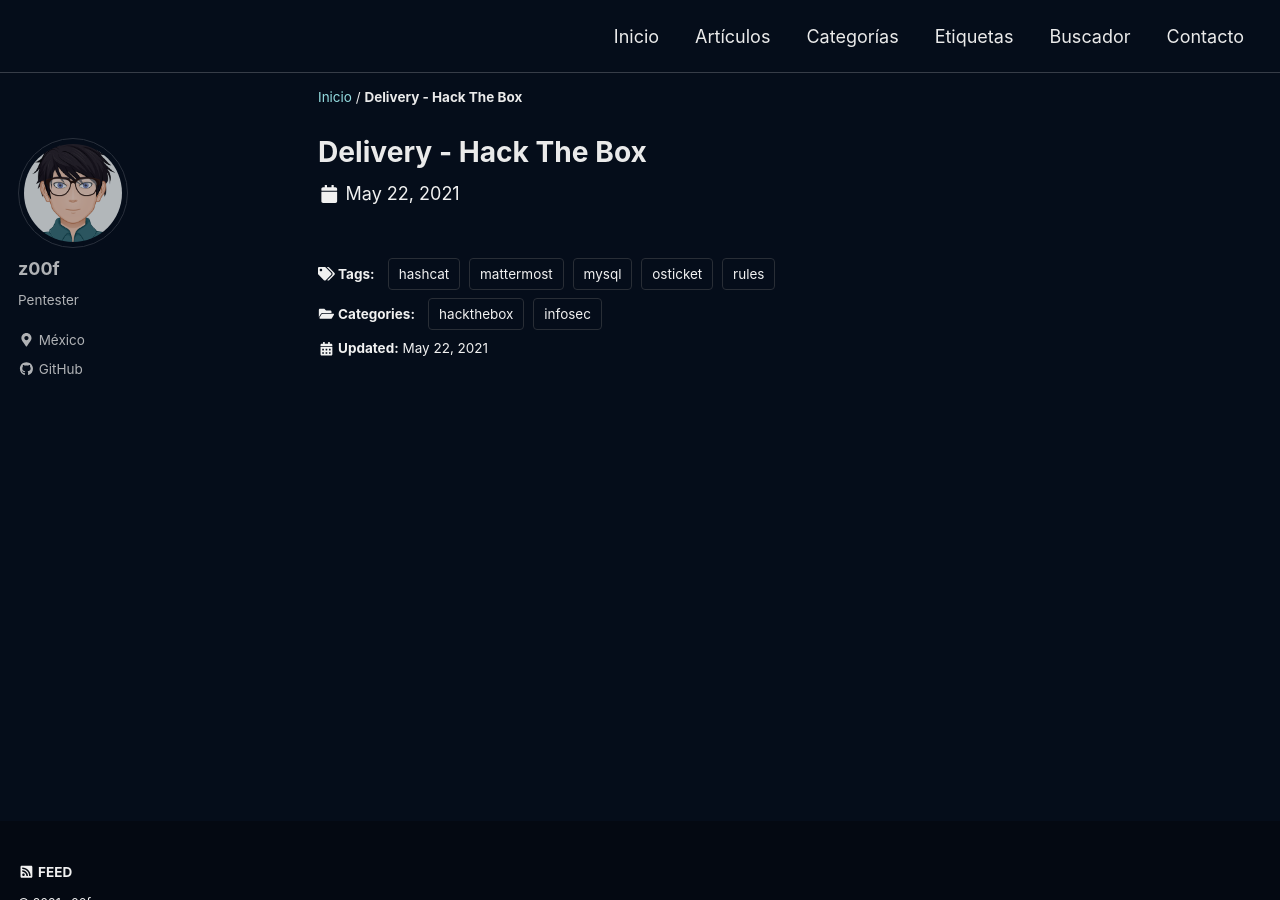
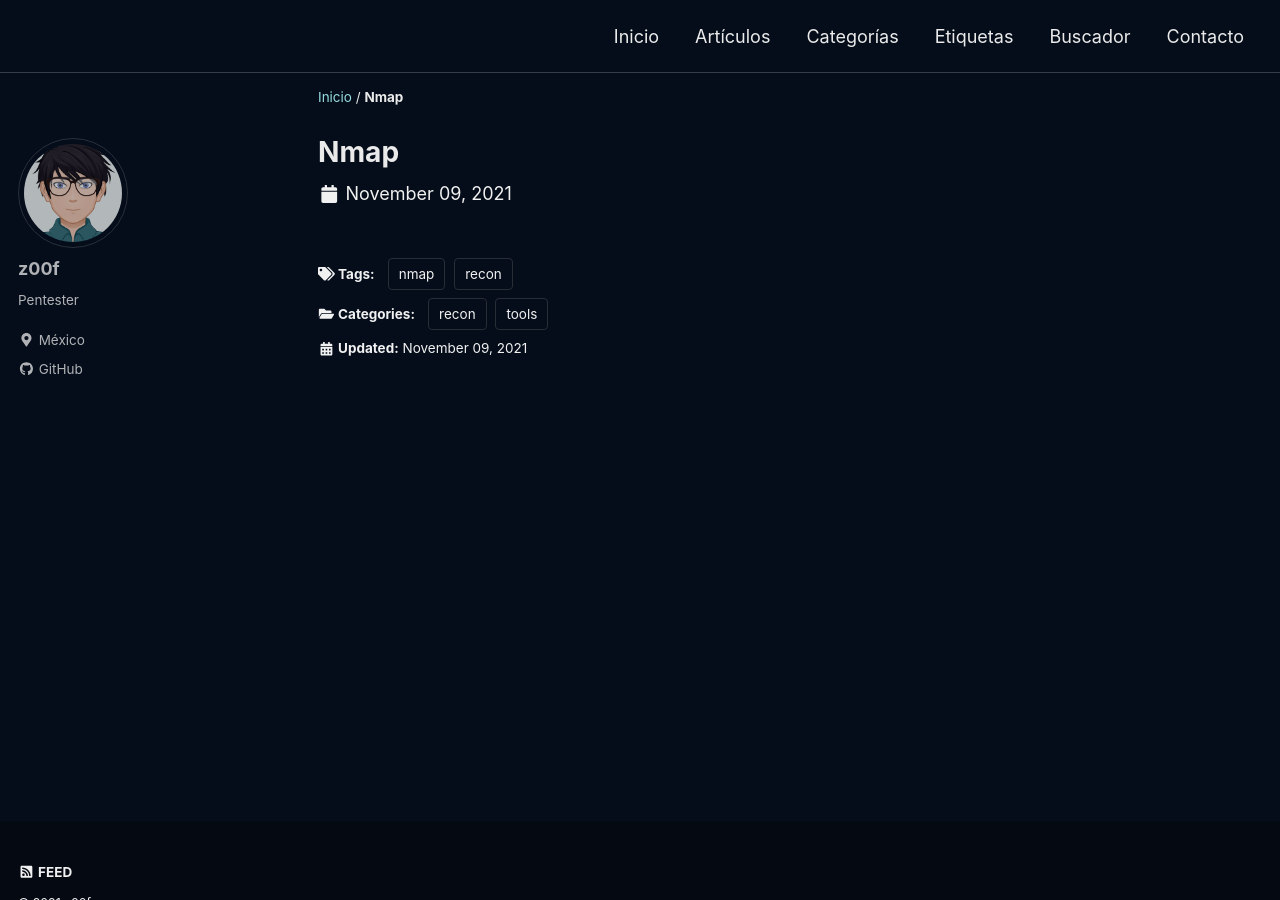
Before and after one commit to z00f/z00f.github.io, a Jekyll site: the page built from _posts/2021-11-09-nmap.md, in a window 1280 px wide and 900 px high. Built offline with Jekyll 4.4.1, drawn with Linux system fonts in a browser that asks for light colours; cached includes are drawn as plain includes; a script that is not in the unit is left out.

Commit message:
Update 2021-11-09-nmap.md

```diff
--- a/_posts/2021-11-09-nmap.md
+++ b/_posts/2021-11-09-nmap.md
@@ -1,20 +1,16 @@
 ---
 layout: single
-title: Delivery - Hack The Box
+title: Nmap
 excerpt: "Delivery is a quick and fun easy box where we have to create a MatterMost account and validate it by using automatic email accounts created by the OsTicket application. The admins on this platform have very poor security practices and put plaintext credentials in MatterMost. Once we get the initial shell with the creds from MatterMost we'll poke around MySQL and get a root password bcrypt hash. Using a hint left in the MatterMost channel about the password being a variation of PleaseSubscribe!, we'll use hashcat combined with rules to crack the password then get the root shell."
-date: 2021-05-22
+date: 2021-11-09
 classes: wide
 header:
   teaser: /assets/images/htb-writeup-delivery/delivery_logo.png
   teaser_home_page: true
-  icon: /assets/images/hackthebox.webp
 categories:
-  - hackthebox
-  - infosec
+  - recon
+  - tools
 tags:
-  - osticket
-  - mysql
-  - mattermost
-  - hashcat
-  - rules
+  - nmap
+  - recon
 ---
```
